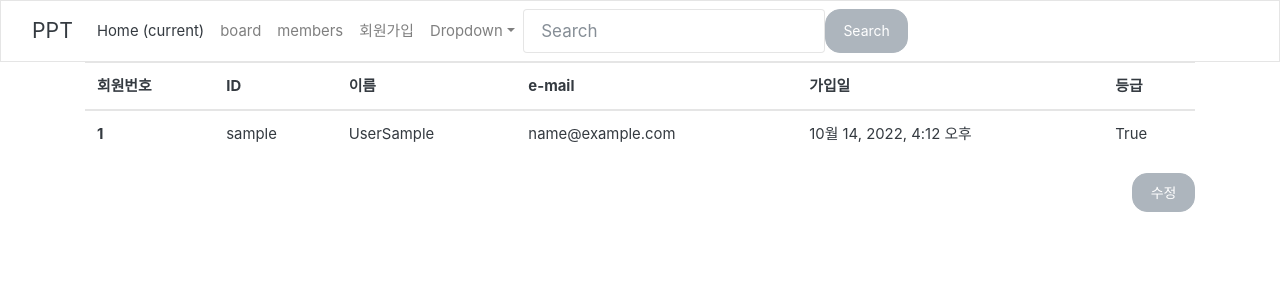
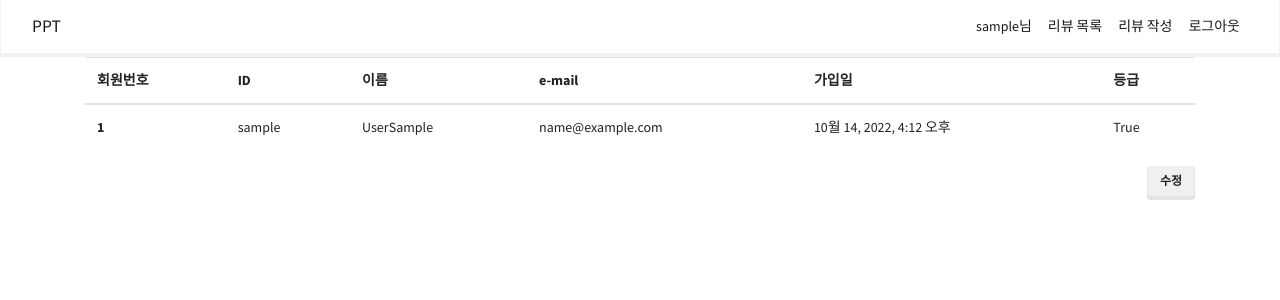
Before and after one commit to solightnsalt/django-pair3, a Django app: page /accounts/detail/1 in a window 1280 px wide. Shown: the top 300 px of the page. Run offline with Django 3.2, Linux system fonts and the light colour scheme; the visitor is signed in with stand-in values (Sample User, id 1); some libraries are stand-ins or nearby versions.

Commit message:
Add navbar

```diff
--- a/accounts/views.py
+++ b/accounts/views.py
@@ -7,6 +7,7 @@ from django.contrib.auth import logout as auth_logout
 from django.contrib.auth.decorators import login_required
 
 # Create your views here.
+@login_required
 def index(request):
     users = get_user_model().objects.all()
 
@@ -14,7 +15,7 @@ def index(request):
 
     return render(request, "accounts/index.html", context)
 
-
+@login_required
 def detail(request, user_id):
     return render(request, "accounts/detail.html")
 
@@ -39,8 +40,13 @@ def signup(request):
         form = CustomUserCreationForm(request.POST)
         if form.is_valid():
             user = form.save()
+
+            # 1. 회원가입 후 index 페이지로 redirect
             auth_login(request, user)
-            return redirect("accounts:login")
+            return redirect("accounts:index")
+
+            # 2. 회원가입 후 login 페이지로 redirect
+            # return redirect("accounts:login")
     else:
         form = CustomUserCreationForm()
 
@@ -55,7 +61,7 @@ def login(request):
         form = AuthenticationForm(request, data=request.POST)
         if form.is_valid():
             auth_login(request, form.get_user())
-            # Need to be updated
+
             return redirect(request.GET.get("next") or "accounts:index")
     else:
         form = AuthenticationForm()
@@ -64,7 +70,7 @@ def login(request):
     }
     return render(request, "accounts/login.html", context)
 
-
+@login_required
 def logout(request):
     auth_logout(request)
     return redirect("accounts:login")
--- a/reviews/urls.py
+++ b/reviews/urls.py
@@ -4,5 +4,8 @@ from . import views
 app_name = "reviews"
 
 urlpatterns = [
+    path("create/", views.index, name="create"),
     path("", views.index, name="index"),
+    path("update/", views.index, name="update"),
+    path("delete/", views.index, name="delete"),
 ]
--- a/templates/base.html
+++ b/templates/base.html
@@ -8,50 +8,43 @@
     <meta name="viewport" content="width=device-width, initial-scale=1, shrink-to-fit=no">
 
     <!-- Bootstrap CSS v5.2.1 -->
-    <link href="https://cdn.jsdelivr.net/npm/bootswatch@4.5.2/dist/litera/bootstrap.min.css" rel="stylesheet" integrity="sha384-iYQeCzEYFbKjA/T2uDLTpkwGzCiq6soy8tYaI1GyVh/UjpbCx/TYkiZhlZB6+fzT" crossorigin="anonymous">
+    <link rel="stylesheet" href="https://cdn.jsdelivr.net/npm/bootswatch@4.5.2/dist/lumen/bootstrap.min.css" integrity="sha384-GzaBcW6yPIfhF+6VpKMjxbTx6tvR/yRd/yJub90CqoIn2Tz4rRXlSpTFYMKHCifX" crossorigin="anonymous">
 
   </head>
 
   <body>
     <header>
       <!-- place navbar here -->
-      <nav class="navbar navbar-expand-lg navbar-light bg-light">
+      <nav class="navbar navbar-expand-sm navbar-light bg-light">
         <div class="container-fluid">
-          <a class="navbar-brand" href="" {% url 'reviews:index' %} "">PPT</a>
+          <a class="navbar-brand" href="{% url 'reviews:index' %}">PPT</a>
           <button class="navbar-toggler" type="button" data-bs-toggle="collapse" data-bs-target="#navbarColor03" aria-controls="navbarColor03" aria-expanded="false" aria-label="Toggle navigation">
             <span class="navbar-toggler-icon"></span>
           </button>
-          <div class="collapse navbar-collapse" id="navbarColor03">
+          <div class="collapse navbar-collapse d-flex justify-content-end" id="navbarColor03">
             <ul class="navbar-nav me-auto">
+              {% if request.user.is_authenticated %}
               <li class="nav-item">
-                <a class="nav-link active" href="" {% url 'reviews:index' %} "">Home
-                  <span class="visually-hidden">(current)</span>
-                </a>
+                <a class="nav-link active" href="{% url 'accounts:detail' request.user.id %}">{{ request.user }}님</a>
               </li>
               <li class="nav-item">
-                <a class="nav-link" href="#">board</a>
+                <a class="nav-link active" href="{% url 'reviews:index' %}">리뷰 목록</a>
               </li>
               <li class="nav-item">
-                <a class="nav-link" href="#">members</a>
+                <a class="nav-link active" href="{% url 'reviews:create' %}">리뷰 작성</a>
               </li>
               <li class="nav-item">
-                <a class="nav-link" href="{% url 'accounts:signup' %}">회원가입</a>
+                <a class="nav-link active" href="{% url 'accounts:logout' %}">로그아웃</a>
               </li>
-              <li class="nav-item dropdown">
-                <a class="nav-link dropdown-toggle" data-bs-toggle="dropdown" href="#" role="button" aria-haspopup="true" aria-expanded="false">Dropdown</a>
-                <div class="dropdown-menu">
-                  <a class="dropdown-item" href="#">Action</a>
-                  <a class="dropdown-item" href="#">Another action</a>
-                  <a class="dropdown-item" href="#">Something else here</a>
-                  <div class="dropdown-divider"></div>
-                  <a class="dropdown-item" href="#">Separated link</a>
-                </div>
+              {% else %}
+              <li class="nav-item">
+                <a class="nav-link active" href="{% url 'accounts:login' %}">로그인</a>
               </li>
+              <li class="nav-item">
+                <a class="nav-link active" href="{% url 'accounts:signup' %}">회원가입</a>
+              </li>
+              {% endif %}
             </ul>
-            <form class="d-flex">
-              <input class="form-control me-sm-2" type="text" placeholder="Search">
-              <button class="btn btn-secondary my-2 my-sm-0" type="submit">Search</button>
-            </form>
           </div>
         </div>
       </nav>
```
Also changed, not shown: reviews/views.py (+11 -0 lines).
